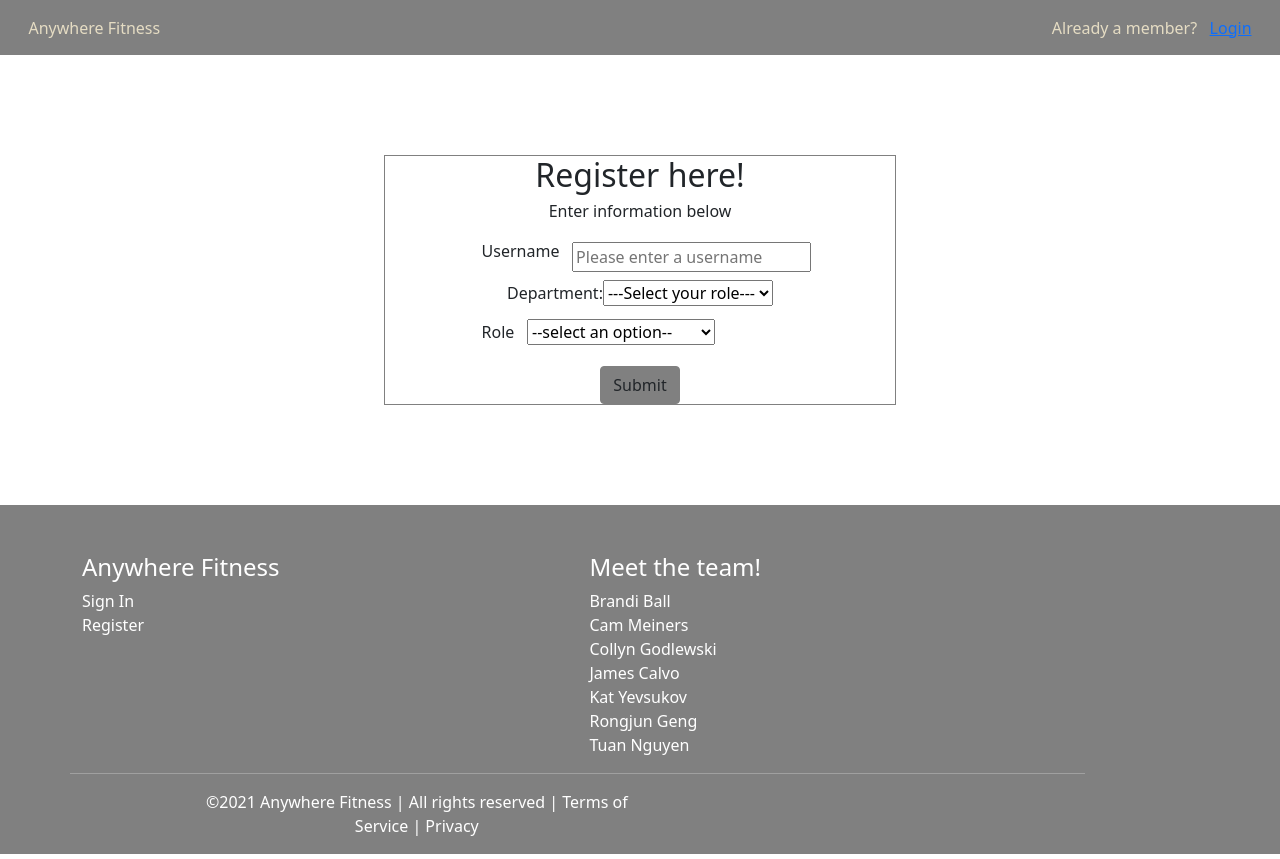
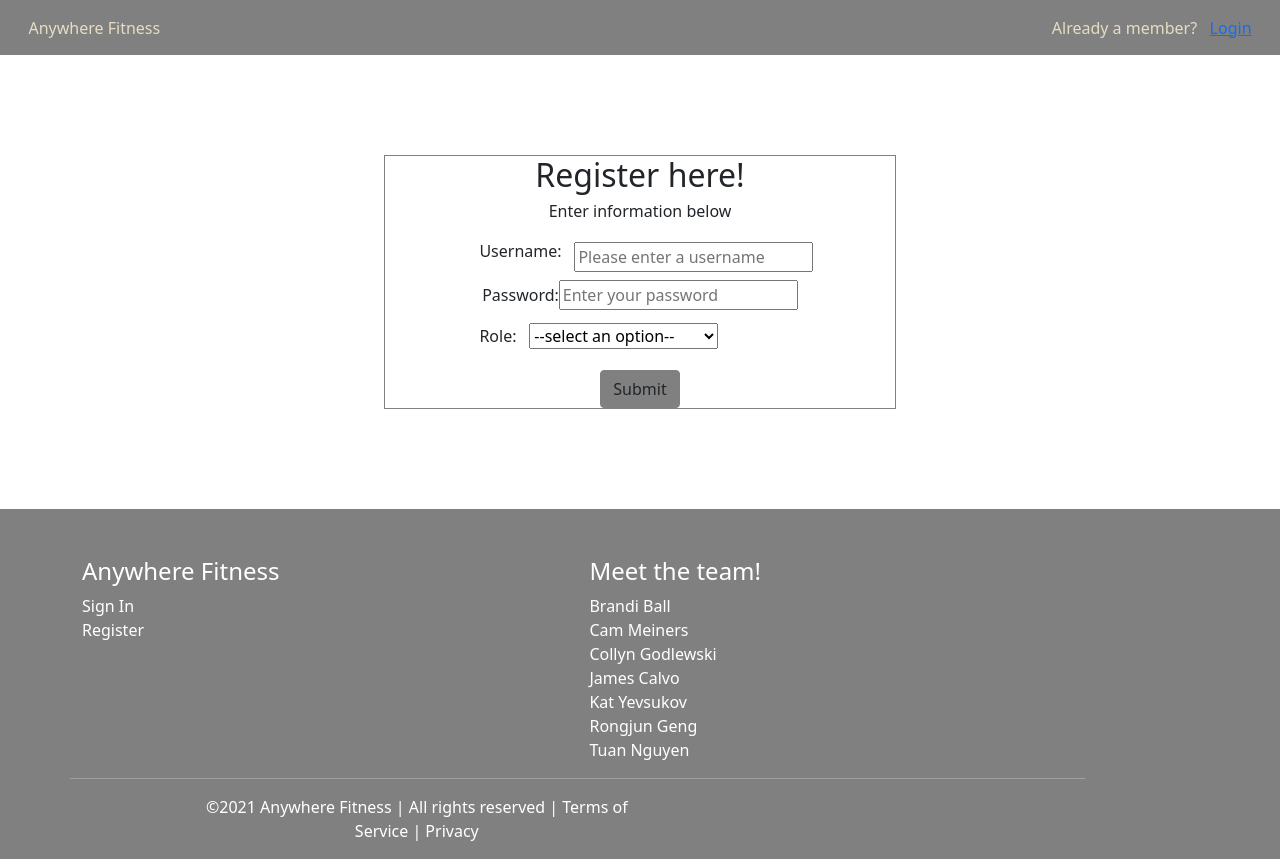
Before and after one commit to ft-anywhere-fitness-7/front-end, a React (Create React App) app in the folder front-end/: page /register in a window 1280 px wide. Built offline with nearby package versions, Linux system fonts and the light colour scheme.

Commit message:
Register.js is okay to register as role of client

```diff
--- a/front-end/src/components/Login.js
+++ b/front-end/src/components/Login.js
@@ -26,11 +26,10 @@ export default function Login (props){
 
         const handleSubmit = (e) => {
             e.preventDefault();
-            // console.log('I am click the login button');
+
             axios.post(`https://ft-anywherefitness-7.herokuapp.com/api/auth/login`, login)
                 .then(resp => {
-                    // console.log('resp.data: ', resp.data);
-                    // console.log('props in Login:', props);
+
                     localStorage.setItem('token', resp.data.token);
                     localStorage.setItem('role', resp.data.role);
                     localStorage.setItem('message', resp.data.message);
--- a/front-end/src/components/Register.js
+++ b/front-end/src/components/Register.js
@@ -5,11 +5,12 @@ import axios from 'axios';
 
 export default function Register (props) {
 
-    const [username, setUsername] = useState('');
-    const [password, setPassword] = useState('');
-    const [role, setRole] = useState('');
+    // const [username, setUsername] = useState('');
+    // const [password, setPassword] = useState('');
+    // const [role, setRole] = useState('');
 
     const [submitted, setSubmitted] = useState(false);
+
     const [error, setError] = useState(false);
 
     const { push } = useHistory();
@@ -28,19 +29,31 @@ export default function Register (props) {
     }
     const handleSubmit = evt => {
         evt.preventDefault();
-        if (username === '' || password === ''){
+        console.log('I am click the register button');
+        axios.post(`https://ft-anywherefitness-7.herokuapp.com/api/auth/register`, newUser)
+            .then(resp => {
+                console.log('resp.data in Register.js: ', resp.data);
+                alert(`Your role is: ${resp.data.role}, you need your prop role to do something!`);
+                push('/login');
+            })
+            .catch(err => {
+                console.log(err);
+            })
+
+        if (newUser.username === '' || newUser.password === ''){
             setError(true);
-        } else {
-            setSubmitted(true);
-            setError(false);
+        }
+        // else {
+        //     setSubmitted(true);
+        //     setError(false);
 
-        }
+        // }
     };
 
     const successMessage = () => {
         return (
             <div className="success" style ={{display: submitted ? '' : 'none',}}>
-                <h1>{username} successfully registered!</h1>
+                <h1>{newUser.username} successfully registered!</h1>
             </div>
         );
     };
@@ -52,8 +65,6 @@ export default function Register (props) {
             </div>
         )
     }
-
-
 
     return (
         <form className="form-container" >
@@ -68,32 +79,34 @@ export default function Register (props) {
             <div className="form-group submit">
                 <h6>Enter information below</h6>
 
-                <label className="form-label">Username
+                <label className="form-label">Username:
                     <input
                     className ="form-input"
-                    value = {username}
+                    value = {newUser.username}
                     onChange={handleChange}
                     name = 'username'
                     type ='text'
                     placeholder = 'Please enter a username'
                     />
                 </label>
-                <label> Department:
-                    <select name="department" onChange={handleChange}>
-                        <option value="">---Select your role---</option>
-                        <option value="buyer">Buyer</option>
-                        <option value="seller">Seller</option>
-                    </select>
+                <label> Password:
+                    <input
+                        type="password"
+                        name="password"
+                        placeholder="Enter your password"
+                        value={newUser.password}
+                        onChange={handleChange}
+                    />
                 </label>
-                <label className="form-label">Role
+                <label className="form-label">Role:
                     <select
                     className ="form-role"
                     onChange={handleChange}
-                    value = {role}
-                    name = 'role'
+                    value = {newUser.role}
+                    name = 'role_type'
                     >
                         <option value =''>--select an option--</option>
-                        <option value ='student'>Student</option>
+                        <option value ='client'>Client</option>
                         <option value ='instructor'>Instructor</option>
                     </select>
                 </label>
```
